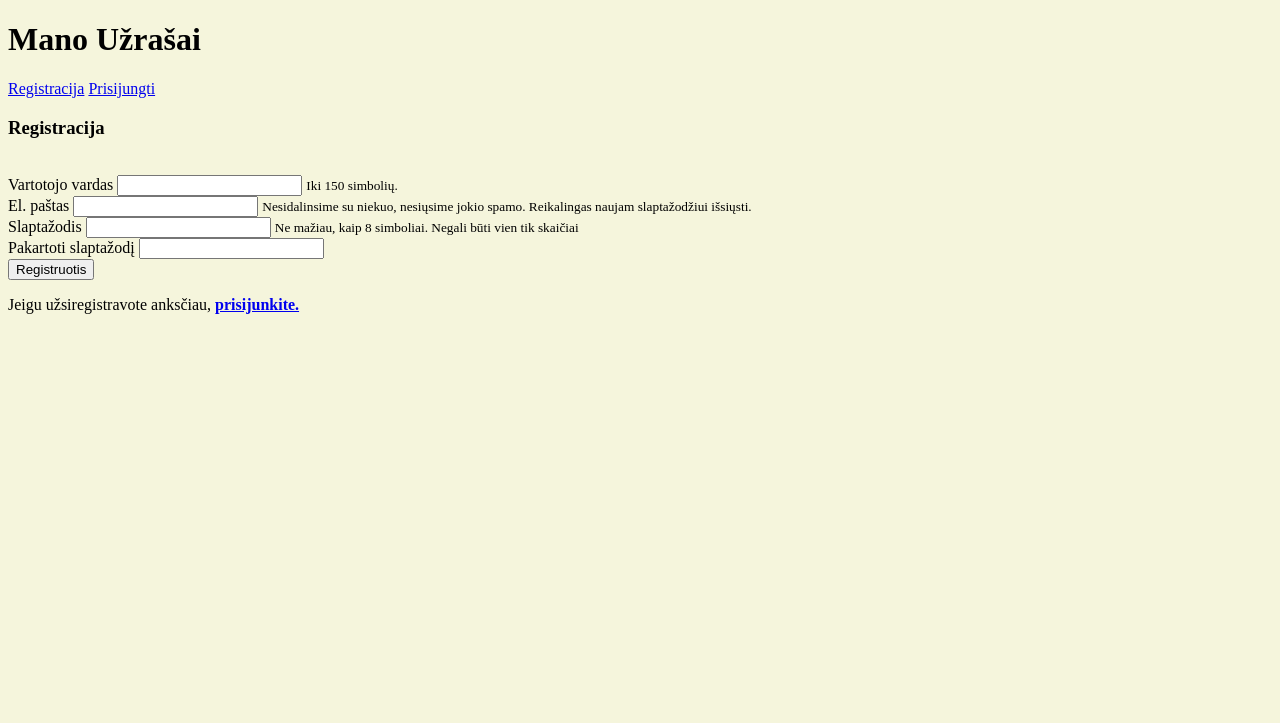
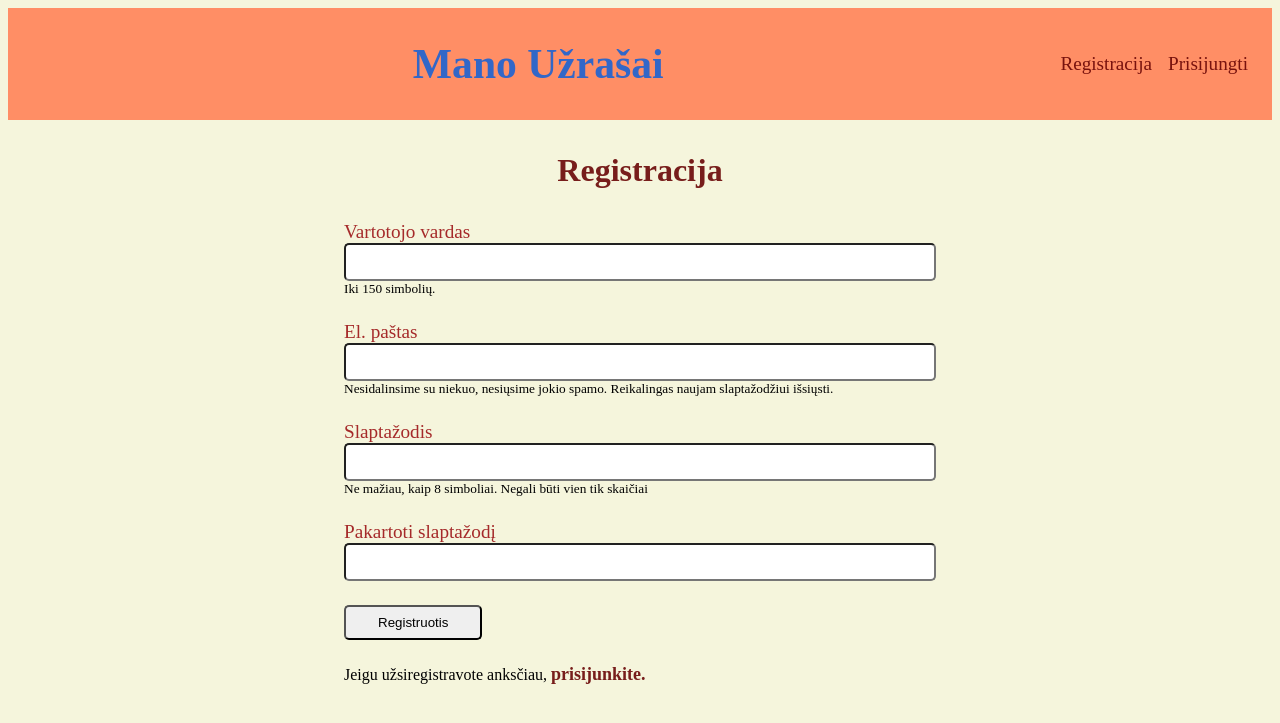
Before and after one commit to Vilmantaz/notebook, a Django app: page /notebook/register/ in a window 1280 px wide. Shown: the top 723 px of the page. Run offline with Django 4.2, Linux system fonts and the light colour scheme.

Commit message:
reg form styled

```diff
--- a/notebook/static/notebook/style.css
+++ b/notebook/static/notebook/style.css
@@ -1,3 +1,72 @@
 body {
     background-color: beige;
 }
+body header {
+    height: 5rem;
+    background-color: rgb(255, 142, 101);
+    padding: 1rem;
+    display: flex;}
+
+body header .title {
+    color: rgb(50, 103, 200);
+    font-size: 1.3rem;
+    margin: auto;
+}
+
+body header .reglinks {
+    display: flex;
+}
+
+body header .reglinks a {
+    color: rgba(104, 3, 3, 0.895);
+    text-decoration: none;
+    font-size: 1.2rem;
+    margin: auto;
+    padding: 0.5rem;
+}
+
+body header .title h1 {
+    margin: 0;
+}
+
+.regform {
+    margin: auto;
+    width: 50vw;
+}
+
+.regform h3 {
+    font-size: 2rem;
+    text-align: center;
+    color: rgba(104, 3, 3, 0.895);
+}
+
+.regformcell {
+    margin: 1.5rem;
+    display: flex;
+    flex-direction: column;
+
+}
+
+.regformcell label {
+    font-size: 1.2rem;
+    color: brown;
+}
+
+.regformcell input {
+    height: 2rem;
+    border-radius: 5px;
+}
+
+.regform button {
+    padding: 0.5rem 2rem;
+    border-radius: 5px;
+}
+
+.regform p {
+    margin: 1.5rem;
+}
+.regform p a {
+    text-decoration: none;
+    font-size: large;
+    color: rgba(104, 3, 3, 0.895);
+}
--- a/notebook/templates/notebook/register.html
+++ b/notebook/templates/notebook/register.html
@@ -15,32 +15,32 @@
         {% endfor %}
     {% endif %}
 
-    <div>
-        <h3>Registracija</h3><br/>
+    <div class="regform">
+        <h3>Registracija</h3>
         <form method="post">
             {% csrf_token %}
-            <div>
+            <div class="regformcell">
                 <label for="username">Vartotojo vardas</label>
                 <input name="username" type="text"id="username" aria-describedby="usernameHelp">
                 <small id="usernameHelp">Iki 150 simbolių.</small>
             </div>
-            <div>
+            <div class="regformcell">
                 <label for="exampleInputEmail1">El. paštas</label>
                 <input name="email" type="email" id="exampleInputEmail1" aria-describedby="emailHelp">
                 <small id="emailHelp">Nesidalinsime su niekuo, nesiųsime jokio spamo.
                     Reikalingas naujam slaptažodžiui išsiųsti. </small>
             </div>
-            <div>
+            <div class="regformcell">
                 <label for="password">Slaptažodis</label>
                 <input name="password" type="password" id="password" aria-describedby="pwdHelp">
                 <small id="pwdHelp">Ne mažiau, kaip 8 simboliai. Negali būti vien tik
                     skaičiai</small>
             </div>
-            <div>
+            <div class="regformcell">
                 <label for="password2">Pakartoti slaptažodį</label>
                 <input name="password2" type="password" id="password2" aria-describedby="pwd2Help">
             </div>
-            <button type="submit">Registruotis</button>
+            <button class="regformcell" class="regbutton" type="submit">Registruotis</button>
         </form>
         <p>Jeigu užsiregistravote anksčiau, <a href="#"><strong>prisijunkite.</strong></a></p>
     </div>
```
Also changed, not shown: db.sqlite3.
